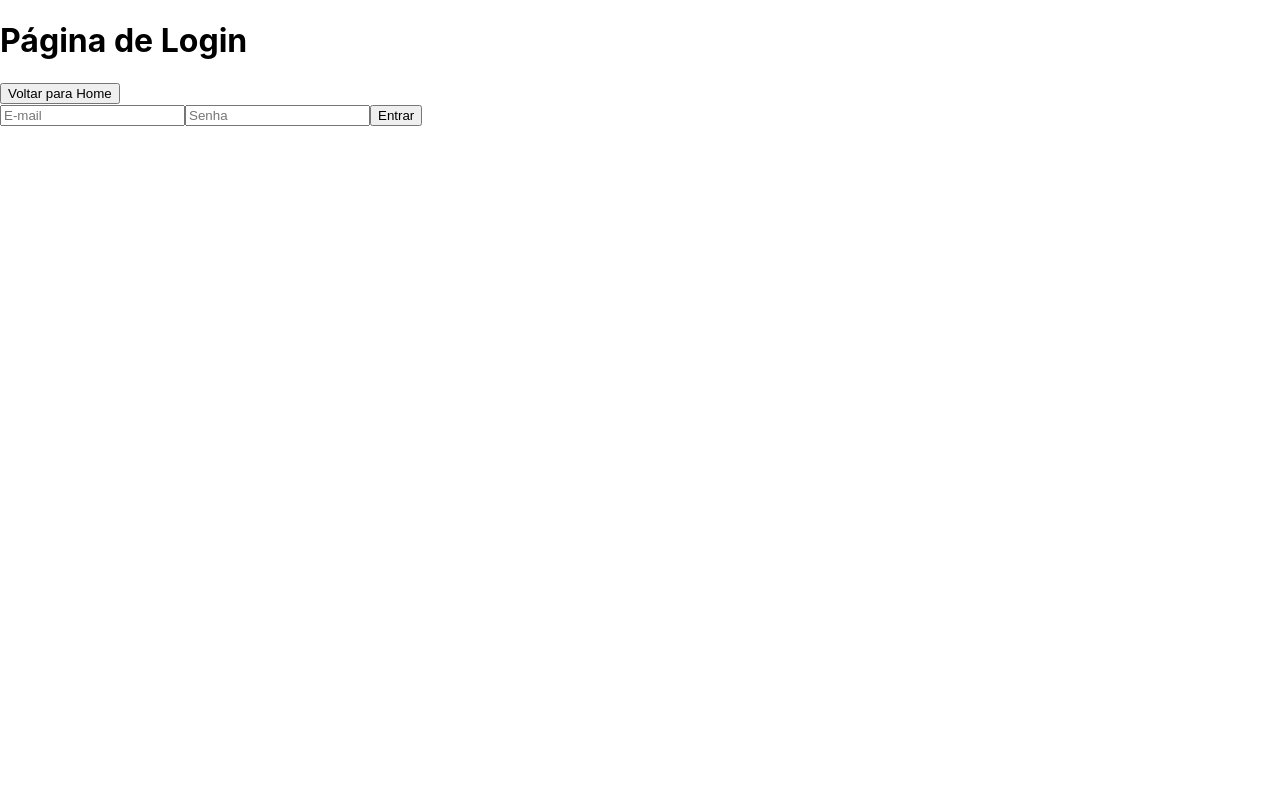
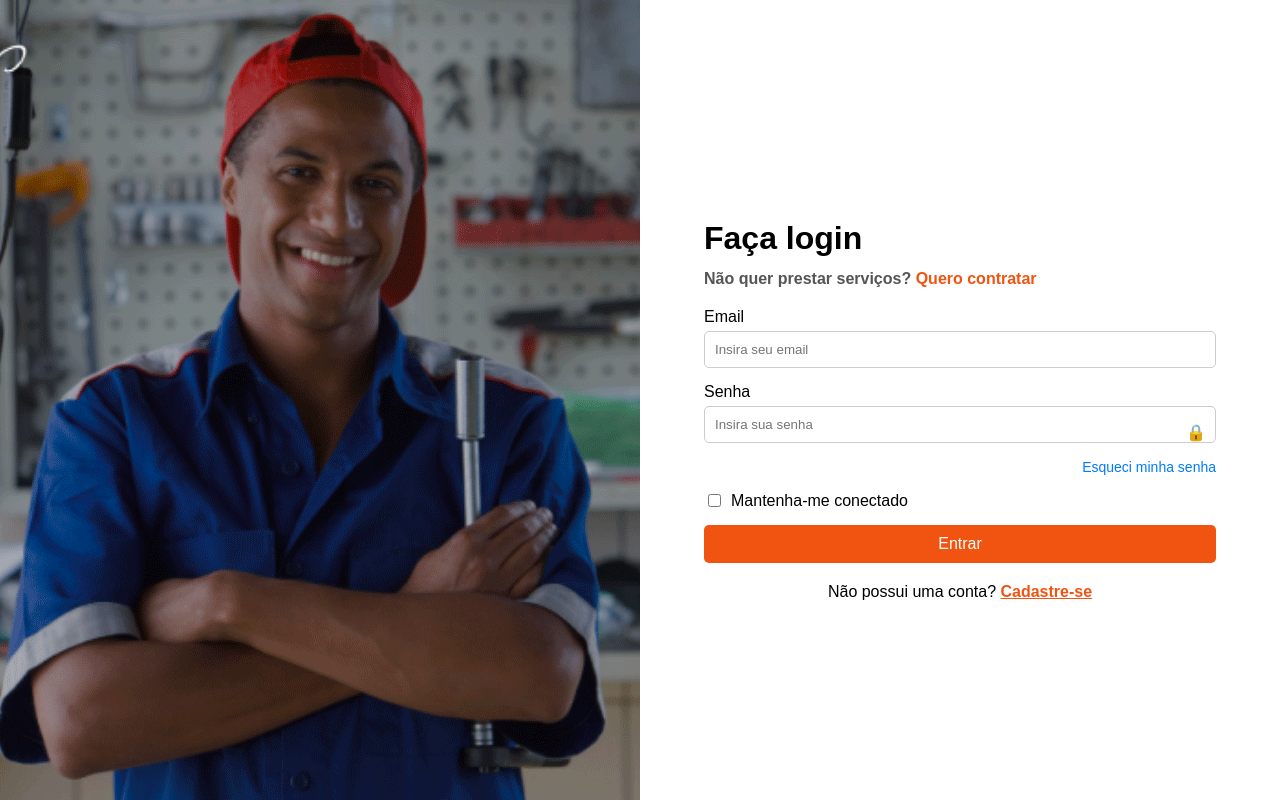
Before and after one commit to FROBDUCK/UNI-PI-3, a React (Create React App) app in the folder serv/: page /TempLogin in a window 1280 px wide. Built offline with nearby package versions, Linux system fonts and the light colour scheme.

Commit message:
Criação da tela de login com integração de backend(back4app) pq se não der pra por o springboot online vamos apresentar essa pra marcio

```diff
--- a/serv/src/TempLogin.js
+++ b/serv/src/TempLogin.js
@@ -1,34 +1,39 @@
-// src/TempLogin.js
 import React, { useState } from 'react';
 import axios from 'axios';
-import { useNavigate } from 'react-router-dom';
-import { Link } from 'react-router-dom';
+import { useNavigate, Link } from 'react-router-dom';
 
 const Login = () => {
   const [email, setEmail] = useState('');
   const [password, setPassword] = useState('');
+  const [showPassword, setShowPassword] = useState(false);
   const navigate = useNavigate();
+
+  const togglePasswordVisibility = () => {
+    setShowPassword(!showPassword);
+  };
 
   const handleLogin = async (e) => {
     e.preventDefault();
     try {
-      const response = await axios.post('https://parseapi.back4app.com/login', {
-        username: email, // Usando o email como nome de usuário
+      const response = await axios.post(
+        'https://parseapi.back4app.com/login',
+        {
+          username: email,
           password,
-      }, {
+        },
+        {
           headers: {
             'X-Parse-Application-Id': 'S2pTPmR8V42bT7X3ChMEUSvzpExRtPo507sHOfg7',
             'X-Parse-REST-API-Key': 'Ho7Y4obYjQL1C6of8Yaxedqh440OYRP9c2jm9IMe',
             'X-Parse-Revocable-Session': '1',
           },
-      });
+        }
+      );
 
-      // Armazenando o token da sessão no localStorage
       const sessionToken = response.data.sessionToken;
       localStorage.setItem('sessionToken', sessionToken);
       localStorage.setItem('username', email);
 
-      // Redirecionando para a página após o login
       navigate('/Logadohome');
     } catch (error) {
       console.error('Erro ao fazer login:', error);
@@ -37,29 +42,135 @@ const Login = () => {
   };
 
   return (
+    <div style={{ display: 'flex', height: '100vh', fontFamily: 'Arial, sans-serif' }}>
+      {/* Imagem na esquerda */}
+      <div
+        style={{
+          flex: 1,
+          backgroundImage: 'url("/images/img-login.png")',
 
-    <div>
-      <h1>Página de Login</h1>
-      <Link to="/">
-        <button>Voltar para Home</button>
-      </Link>
+          backgroundSize: 'cover',
+          backgroundPosition: 'center',
+        }}
+      ></div>
+
+      {/* Formulário na direita */}
+      <div
+        style={{
+          flex: 1,
+          display: 'flex',
+          alignItems: 'center',
+          justifyContent: 'center',
+        }}
+      >
+        <div style={{ width: '80%' }}>
+          <h1 style={{ marginBottom: '10px' }}>Faça login</h1>
+          <h2 style={{ marginBottom: '20px', fontSize: '16px', color: '#555' }}>
+            Não quer prestar serviços?{' '}
+            <a href="#" style={{ color: '#F05410', textDecoration: 'none' }}>
+              Quero contratar
+            </a>
+          </h2>
+
           <form onSubmit={handleLogin}>
+            {/* Input de Email */}
+            <div style={{ marginBottom: '15px' }}>
+              <label style={{ display: 'block', marginBottom: '5px' }}>Email</label>
               <input
                 type="email"
-          placeholder="E-mail"
+                placeholder="Insira seu email"
                 value={email}
                 onChange={(e) => setEmail(e.target.value)}
-          required // Campo obrigatório
+                style={{
+                  width: '100%',
+                  padding: '10px',
+                  border: '1px solid #ccc',
+                  borderRadius: '5px',
+                  boxSizing: 'border-box',
+                }}
+                required
               />
+            </div>
+
+            {/* Input de Senha */}
+            <div style={{ marginBottom: '15px', position: 'relative' }}>
+              <label style={{ display: 'block', marginBottom: '5px' }}>Senha</label>
               <input
-          type="password"
-          placeholder="Senha"
+                type={showPassword ? 'text' : 'password'}
+                placeholder="Insira sua senha"
                 value={password}
                 onChange={(e) => setPassword(e.target.value)}
-          required // Campo obrigatório
+                style={{
+                  width: '100%',
+                  padding: '10px',
+                  border: '1px solid #ccc',
+                  borderRadius: '5px',
+                  boxSizing: 'border-box',
+                }}
+                required
               />
-        <button type="submit">Entrar</button>
+              <span
+                onClick={togglePasswordVisibility}
+                style={{
+                  position: 'absolute',
+                  right: '10px',
+                  top: '40px',
+                  cursor: 'pointer',
+                  color: '#007bff',
+                }}
+              >
+                {showPassword ? '👁️' : '🔒'}
+              </span>
+            </div>
+
+            {/* Esqueci minha senha */}
+            <div style={{ marginBottom: '15px', textAlign: 'right' }}>
+              <a href="#" style={{ color: '#007bff', textDecoration: 'none', fontSize: '14px' }}>
+                Esqueci minha senha
+              </a>
+            </div>
+
+            {/* Checkbox para "mantenha-me conectado" */}
+            <div style={{ marginBottom: '15px', display: 'flex', alignItems: 'center' }}>
+              <input type="checkbox" id="keepConnected" style={{ marginRight: '10px' }} />
+              <label htmlFor="keepConnected">Mantenha-me conectado</label>
+            </div>
+
+            {/* Botão de login */}
+            <button
+              type="submit"
+              style={{
+                width: '100%',
+                padding: '10px',
+                backgroundColor: '#F05410',
+                color: 'white',
+                border: 'none',
+                borderRadius: '5px',
+                cursor: 'pointer',
+                fontSize: '16px',
+              }}
+            >
+              Entrar
+            </button>
           </form>
+
+          {/* Texto para cadastro */}
+          <div style={{ marginTop: '20px', textAlign: 'center' }}>
+            <span>Não possui uma conta? </span>
+            <Link
+              to="/Signup"
+              style={{
+                color: '#F05410',
+                textDecoration: 'underline', // Sublinhado
+                fontWeight: 'bold', // Negrito
+              }}
+            >
+              Cadastre-se
+            </Link>
+
+          </div>
+        </div>
+      </div>
     </div>
   );
 };
```
Also changed, not shown: serv/public/images/img-login.png (added). Lines whose indentation alone changed are shown as unchanged.
